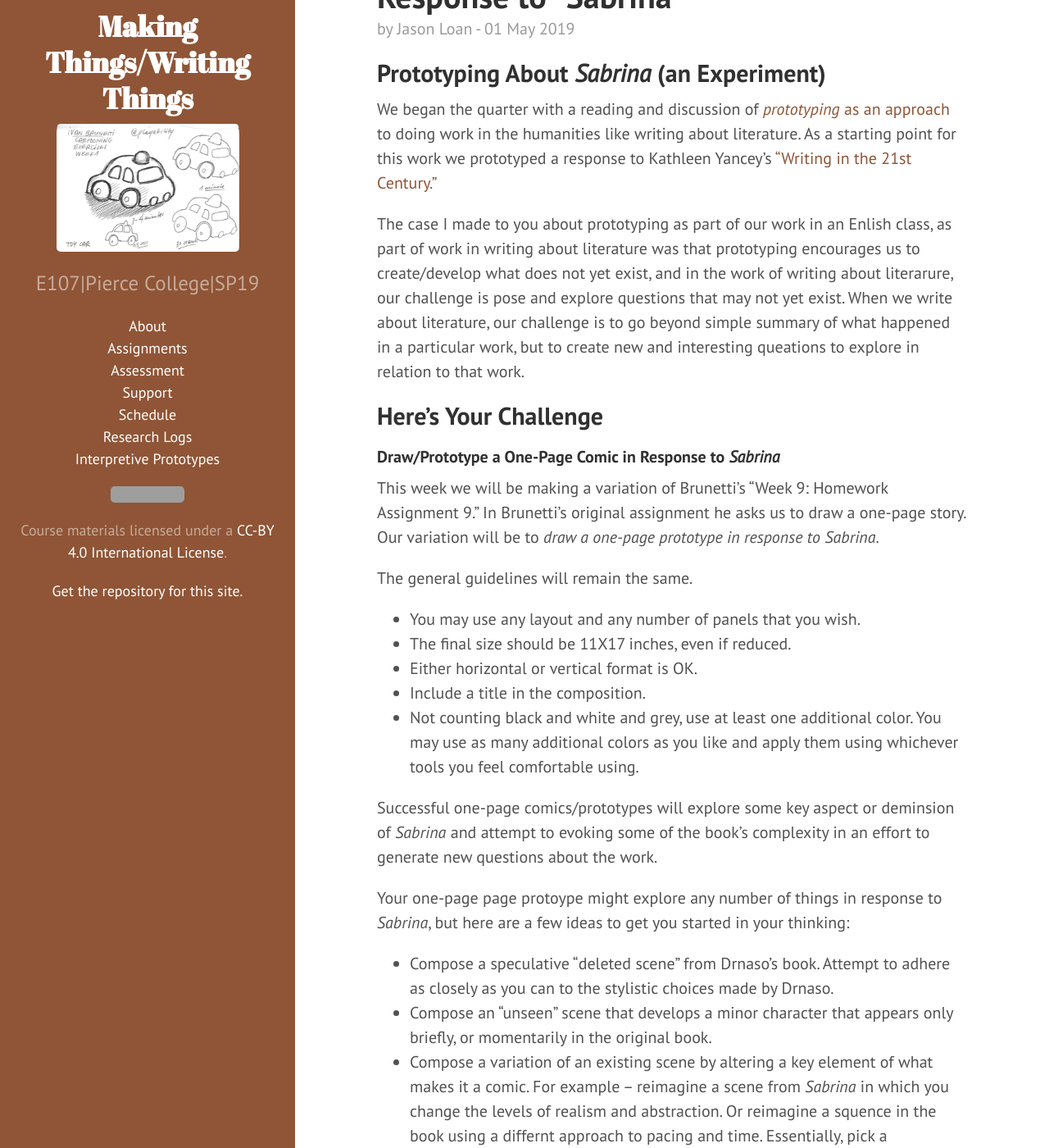
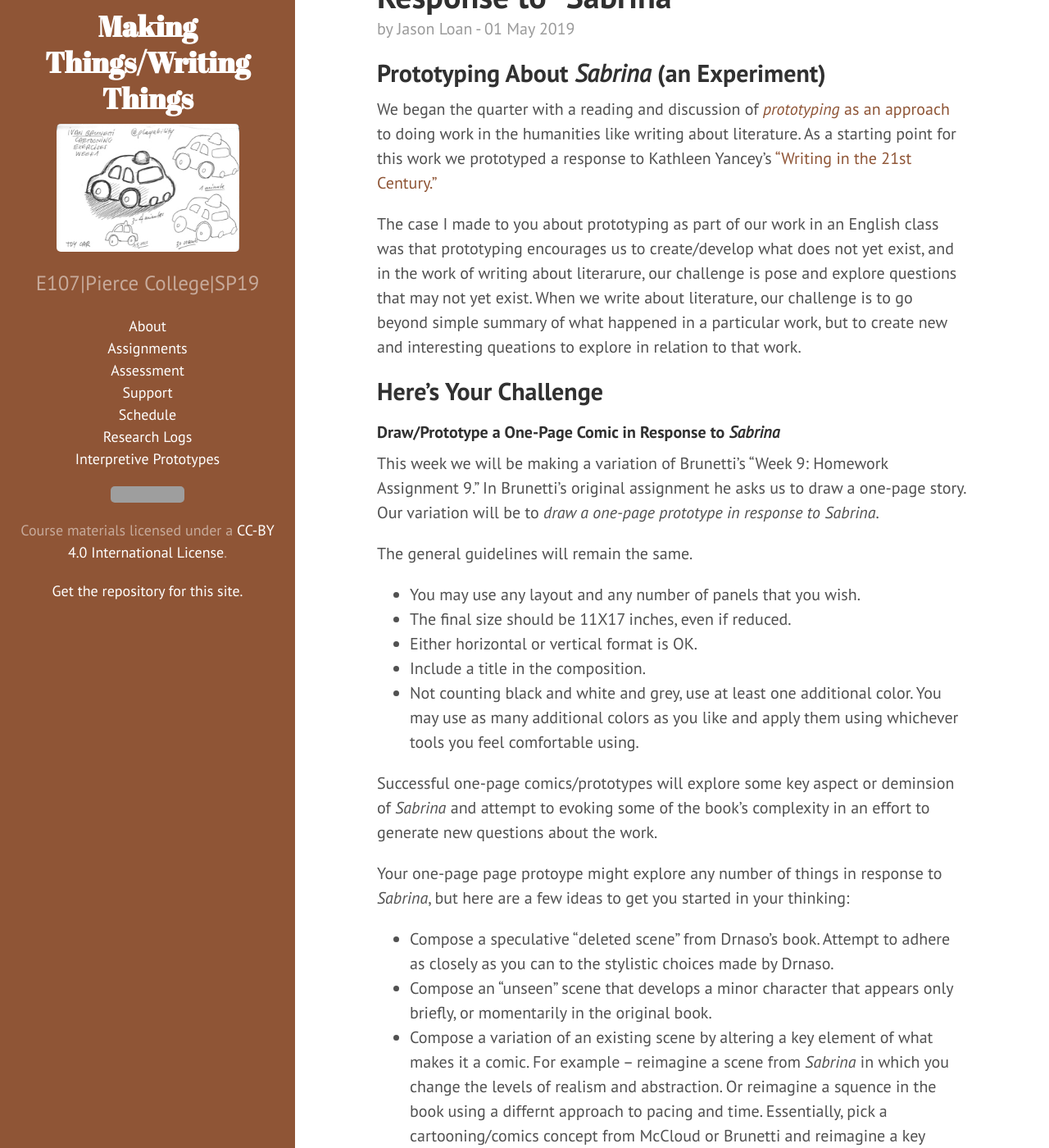
Before and after one commit to jloan/e107v2, a Jekyll site: the page built from _posts/2019-05-06-one-page-sabrina.md, in a window 1280 px wide and 1400 px high, scrolled down 240 px. Shown: the whole window at 82% size. Built offline with Jekyll 4.4.1, drawn with Linux system fonts in a browser that asks for light colours; some of the changed text lies outside the part shown; grey boxes are pictures that could not be loaded.

Commit message:
Update 2019-05-06-one-page-sabrina.md

```diff
--- a/_posts/2019-05-06-one-page-sabrina.md
+++ b/_posts/2019-05-06-one-page-sabrina.md
@@ -11,7 +11,7 @@ author: Jason Loan
 
 We began the quarter with a reading and discussion of [*prototyping* as an approach](https://digitalpedagogy.mla.hcommons.org/keywords/prototype/) to doing work in the humanities like writing about literature. As a starting point for this work we prototyped a response to Kathleen Yancey's ["Writing in the 21st Century."](https://www.nwp.org/cs/public/print/resource/2852)
 
-The case I made to you about prototyping as part of our work in an Enlish class, as part of work in writing about literature was that prototyping encourages us to create/develop what does not yet exist, and in the work of writing about literarure, our challenge is pose and explore questions that may not yet exist. When we write about literature, our challenge is to go beyond simple summary of what happened in a particular work, but to create new and interesting queations to explore in relation to that work.
+The case I made to you about prototyping as part of our work in an English class was that prototyping encourages us to create/develop what does not yet exist, and in the work of writing about literarure, our challenge is pose and explore questions that may not yet exist. When we write about literature, our challenge is to go beyond simple summary of what happened in a particular work, but to create new and interesting queations to explore in relation to that work.
 
 ## Here's Your Challenge
 
```
Also changed, not shown: other parts of _posts/2019-05-06-one-page-sabrina.md (+1 -1 lines).
